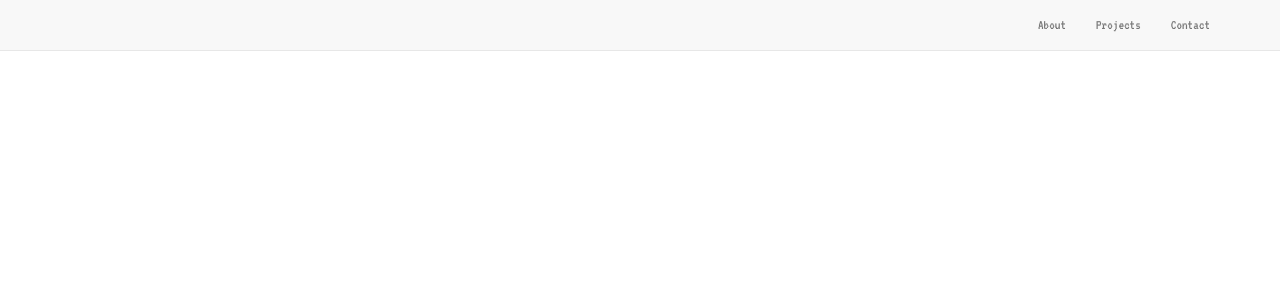
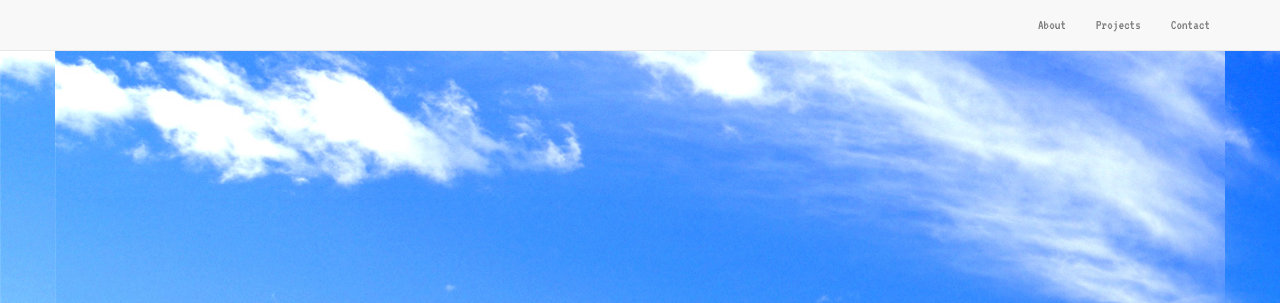
Before and after one commit to nycda-geeks/robert_personal-website, a plain HTML site: page index.html in a window 1280 px wide. Shown: the top 303 px of the page. Drawn offline with nearby package versions, Linux system fonts and the light colour scheme; files whose address does not match are found by name.

Commit message:
changed background

```diff
--- a/css/mystyle.css
+++ b/css/mystyle.css
@@ -28,7 +28,7 @@ h6 {
     padding-bottom: 50px;
     text-align: center;
     color: #f8f8f8;
-    background: url("img/banner_bg.jpg") ;
+    background: url("/img/background.jpg") ;
 }
 
 .intro-message {
```
Also changed, not shown: 4 other files.
